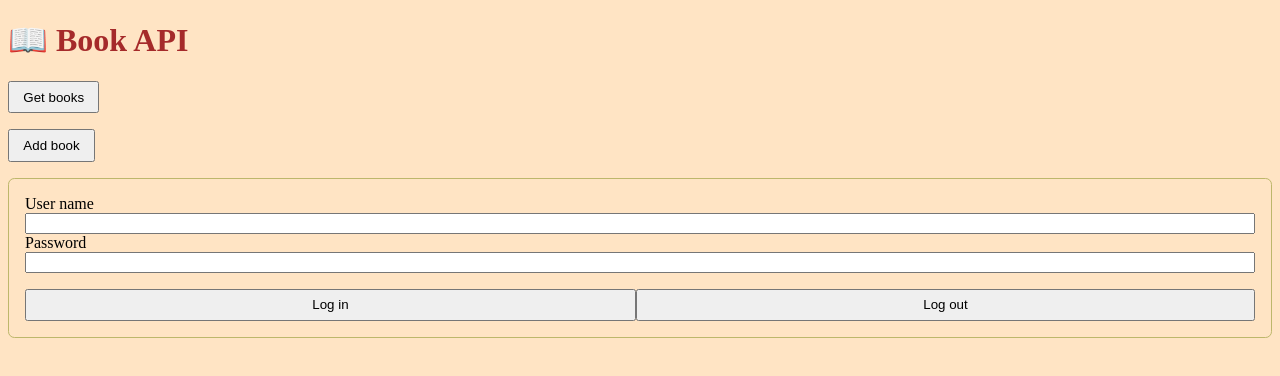
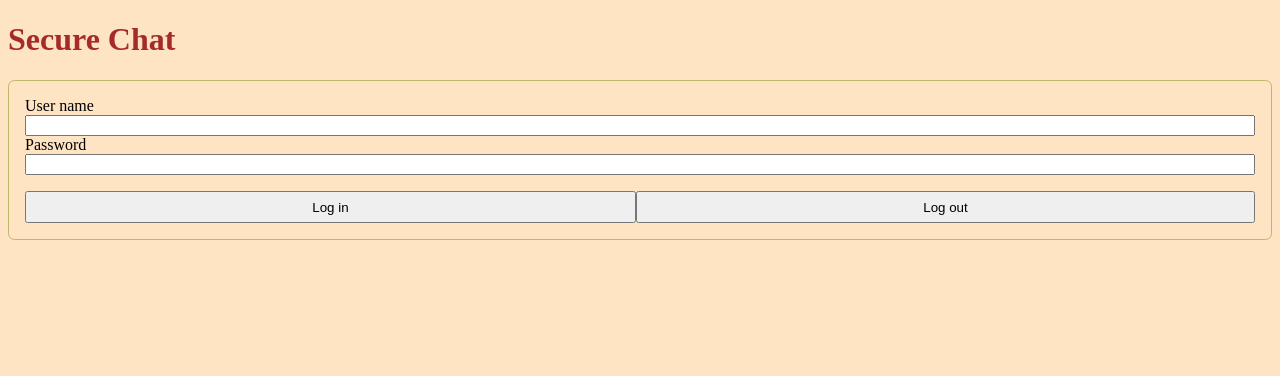
Before and after one commit to BjornAM/fullstack-app, a website: page static/index.html in a window 1280 px wide. Drawn offline with Linux system fonts and the light colour scheme.

Commit message:
Frontend title

```diff
--- a/static/index.html
+++ b/static/index.html
@@ -9,10 +9,10 @@
   <script src="script.js" defer></script>
 </head>
 <body>
-  <h1> 📖 Book API </h1>
-  <button id="btnGetBooks">Get books</button>
+  <h1> Secure Chat </h1>
+  <!-- <button id="btnGetBooks">Get books</button>
   <ul id="booksList"></ul>
-  <button id="btnPostBook">Add book</button>
+  <button id="btnPostBook">Add book</button> -->
 
   <div class="login-form">
     <label> User name </label>
--- a/static/style.css
+++ b/static/style.css
@@ -1,3 +1,4 @@
+
 h1{
   color: brown;
 }
```
